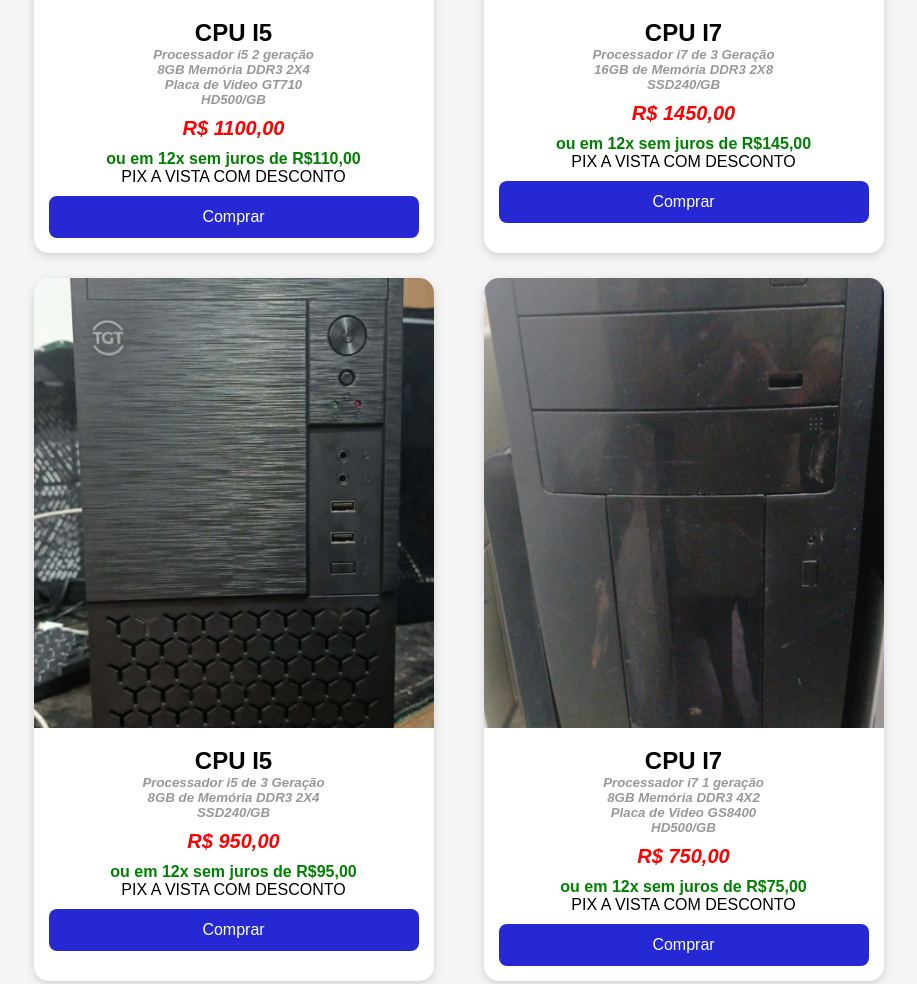
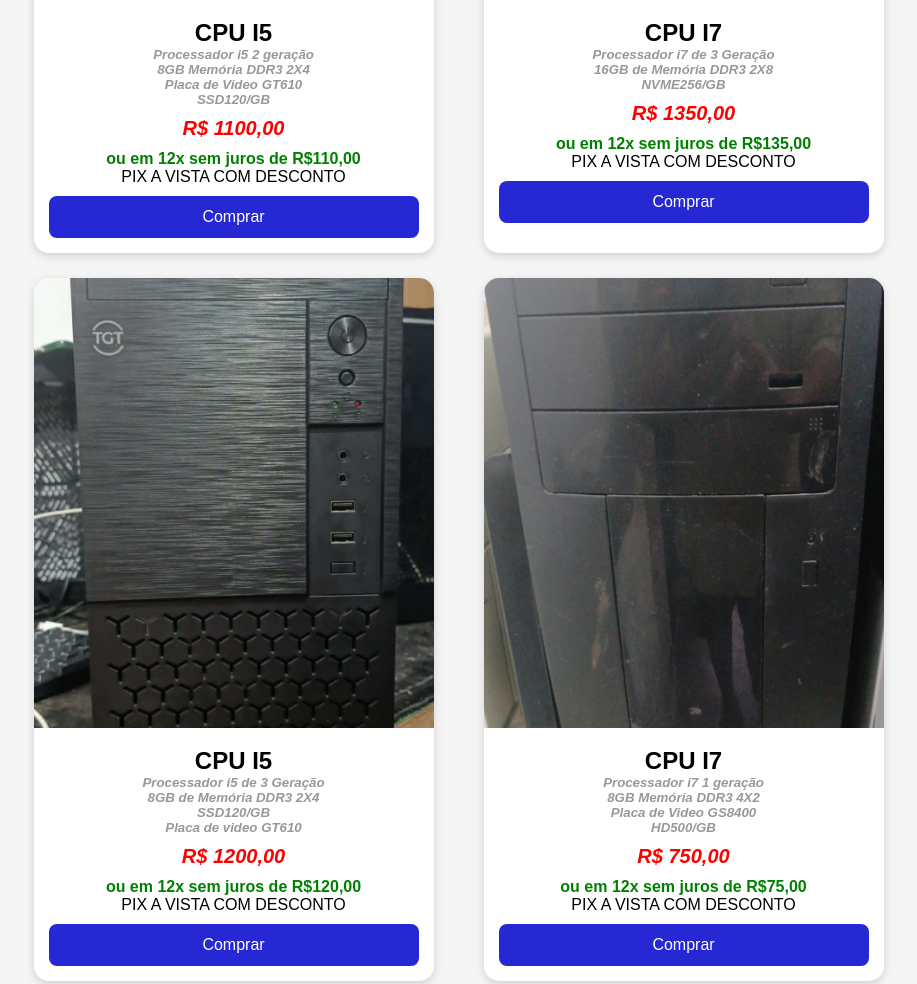
Before and after one commit to JOSEURSO/VENDAS, a plain HTML site: page index.html in a window 1280 px wide. Shown: the part 1851-2835 px from the top of the page, without its empty margins (169-1086 px from the left). Drawn offline with Linux system fonts and the light colour scheme.

Commit message:
Update hardware specifications in index.html

```diff
--- a/index.html
+++ b/index.html
@@ -104,8 +104,8 @@ h4{
             <h2>CPU I5</h2>
             <h5>Processador i5 2 geração</h5>
             <h5>8GB Memória DDR3 2X4</h5>
-            <h5>Placa de Video GT710</h5>
-            <h5>HD500/GB</h5>
+            <h5>Placa de Video GT610</h5>
+            <h5>SSD120/GB</h5>
             <div class="preco">R$ 1100,00
 
             </div>
@@ -127,10 +127,10 @@ h4{
             <h2>CPU I7 </h2>
             <h5>Processador i7 de 3 Geração</h5>
              <h5> 16GB de Memória DDR3 2X8</h5>
-             <h5>SSD240/GB</h5>
-            <div class="preco">R$ 1450,00</div>
-            <h4>ou em 12x sem juros de R$145,00</h4>
-             PIX A VISTA COM DESCONTO
+             <h5>NVME256/GB</h5>
+            <div class="preco">R$ 1350,00</div>
+            <h4>ou em 12x sem juros de R$135,00</h4>
+              PIX A VISTA COM DESCONTO
             <a class="botao"
               href="https://wa.me/5517992853648?text=OL%C3%81%3F%20gostaria%20de%20saber%20mais%20sobre%20esse%20produto" target="_blank">
             Comprar
@@ -144,9 +144,10 @@ h4{
             <h2>CPU I5</h2>
             <h5>Processador i5 de 3 Geração</h5>
             <h5>8GB de Memória DDR3 2X4</h5>
-            <h5>SSD240/GB</h5>
-            <div class="preco">R$ 950,00</div>
-           <h4> ou em 12x sem juros de R$95,00 </h4>
+            <h5>SSD120/GB</h5>
+            <h5>Placa de video GT610</h5>
+            <div class="preco">R$ 1200,00</div>
+           <h4> ou em 12x sem juros de R$120,00 </h4>
              PIX A VISTA COM DESCONTO
             <a class="botao"
             href="https://wa.me/5517992853648?text=OL%C3%81%3F%20gostaria%20de%20saber%20mais%20sobre%20esse%20produto" target="_blank">
```
